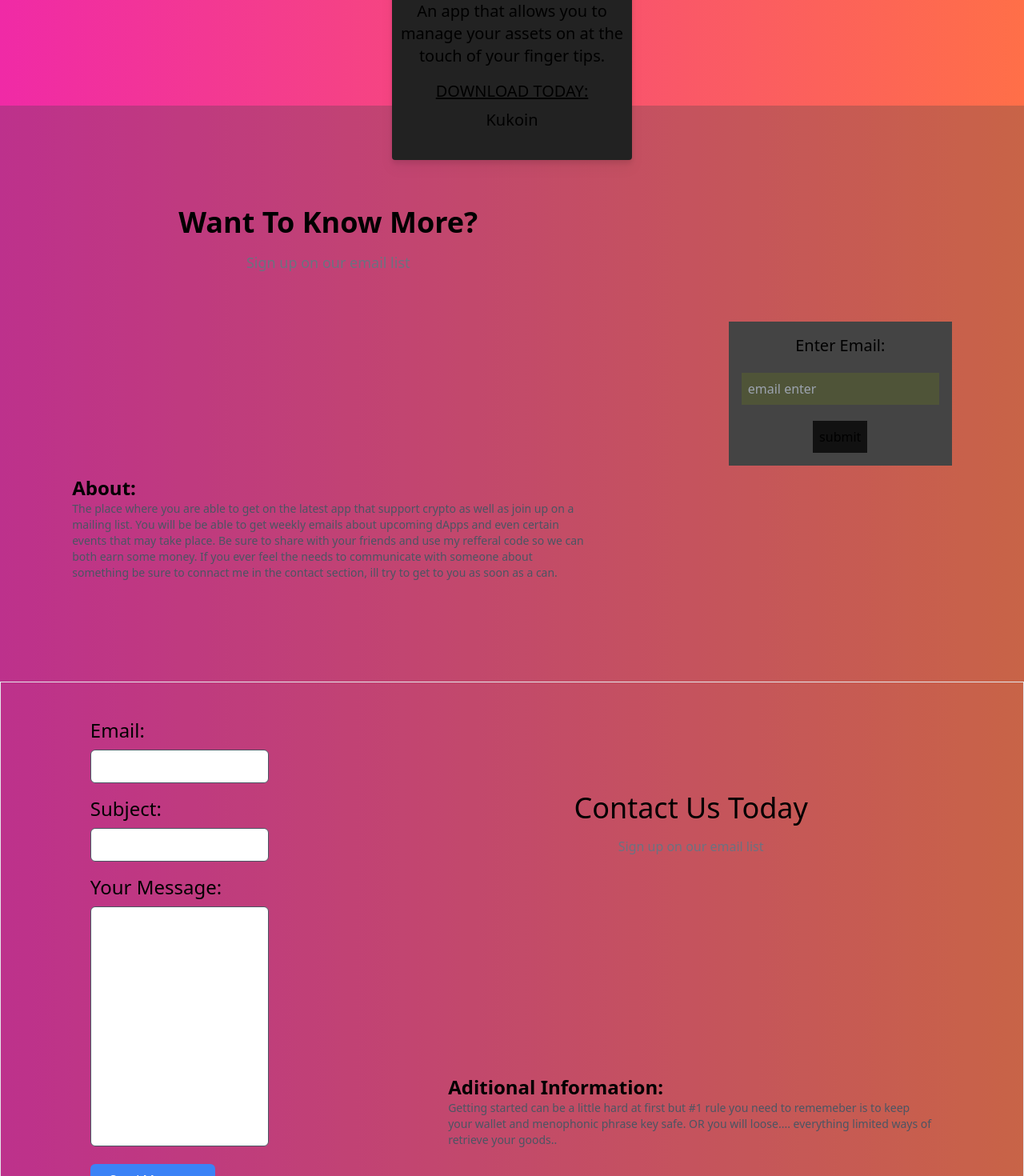
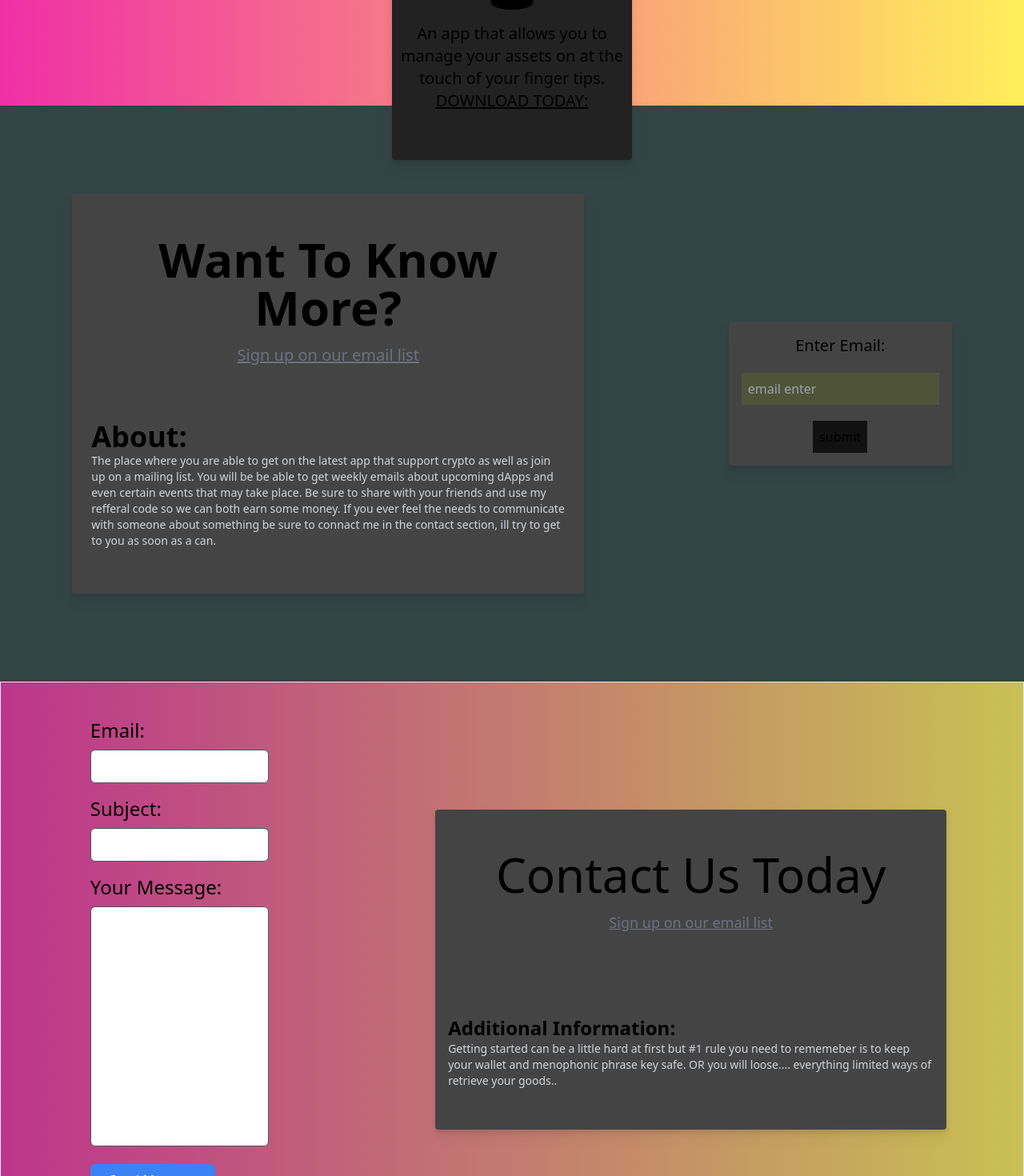
Before and after one commit to CoolistKovbel/cryptonapwhale, a React (Vite) app: page / in a window 1280 px wide. Shown: the part 1380-2850 px from the top of the page at 80% size. Built offline with nearby package versions, Linux system fonts and the light colour scheme.

Commit message:
fixing up the ui need to add in the server connection properties

```diff
--- a/src/components/TheWelcome.tsx
+++ b/src/components/TheWelcome.tsx
@@ -61,7 +61,7 @@ const TheWelcome = () => {
 
   return (
     <>
-      <main className="flex flex-col justify-center items-center w-full min-h-screen bg-gradient-to-r from-[#f02aa6] to-[#ff6f48] hover:bg-gradient-to-r hover:from-[#fff] hover:to-[#ff6f48]">
+      <main className="flex flex-col justify-center items-center w-full min-h-screen bg-gradient-to-r from-[#f02fa6] to-[#ffef59]">
         <div
           id="hero"
           className="w-full p-4  h-[720px] flex items-center justify-around flex-col md:flex-row bg-[#2425]"
@@ -112,48 +112,51 @@ const TheWelcome = () => {
                 key={item.id}
                 className="bg-[#222] flex items-center text-center justify-center flex-col gap-4 text-xl p-2 rounded drop-shadow-lg hover:bg-[#111] w-[300px] h-[300px]"
               >
-                <item.icon className="text-5xl" />
+                <a href={item.link} target="_blank">
+                  <item.icon className="text-6xl mx-auto mb-4" />
                   <p>{item.des}</p>
                   <p className="flex items-center flex-col">
                     <span className="underline mb-2 uppercase">
                       download today:
                     </span>
-                  <a href={item.link} target="_blank">
-                    {item.af}
+                  </p>
                 </a>
-                </p>
               </li>
             ))}
           </ul>
         </article>
 
-        <article className="w-full  h-[720px] flex  items-center justify-around bg-[#3444]">
-          <header className="h-full flex items-center flex-col justify-around w-[50%] h-[400px]">
+        <article className="w-full  h-[720px] flex  items-center justify-around bg-[#344]">
+          <header className=" w-[50%] h-[500px] ">
+            <div className="bg-[#444] flex items-center flex-col justify-around h-full p-5 rounded drop-shadow-lg">
               <div className="text-center">
-              <h2 className="text-4xl font-bold mb-4 capitalize">
+                <h2 className="text-3xl md:text-6xl font-bold mb-4 capitalize">
                   Want to know more?
                 </h2>
-              <p className="text-lg text-gray-500">Sign up on our email list</p>
+                <p className=" text-gray-500 text-lg md:text-xl underline">
+                  Sign up on our email list
+                </p>
               </div>
 
-            <div>
-              <span className="text-2xl font-bold">About:</span>
-              <p className="text-sm text-gray-600">
+              <div className="p-1">
+                <span className="text-4xl font-bold mb-2">About:</span>
+                <p className="text-sm text-gray-300">
                   The place where you are able to get on the latest app that
-                support crypto as well as join up on a mailing list. You will be
-                be able to get weekly emails about upcoming dApps and even
+                  support crypto as well as join up on a mailing list. You will
+                  be be able to get weekly emails about upcoming dApps and even
                   certain events that may take place. Be sure to share with your
-                friends and use my refferal code so we can both earn some money.
-                If you ever feel the needs to communicate with someone about
-                something be sure to connact me in the contact section, ill try
-                to get to you as soon as a can.
+                  friends and use my refferal code so we can both earn some
+                  money. If you ever feel the needs to communicate with someone
+                  about something be sure to connact me in the contact section,
+                  ill try to get to you as soon as a can.
                 </p>
+              </div>
             </div>
           </header>
 
           <form
             onSubmit={EmailSignUp}
-            className="flex items-center flex-col p-4 bg-[#444] gap-5"
+            className="flex items-center flex-col p-4 bg-[#444] gap-5 rounded drop-shadow-lg"
           >
             <label
               htmlFor="emailUser"
@@ -174,25 +177,31 @@ const TheWelcome = () => {
         <article className="w-full border  h-[720px] flex  items-center justify-around bg-[#3444]">
           <ContactForm />
 
-          <header className="h-full flex items-center flex-col justify-around w-[50%] h-[400px]">
+          <header className="  w-[50%] h-[400px] bg-[#444] rounded drop-shadow-lg">
+            <div className="h-full flex items-center flex-col justify-around">
               <div className="w-full p-4 text-center">
-              <h2 className="text-4xl mb-4 capitalize">Contact us today</h2>
-              <p className="text-md text-gray-500">Sign up on our email list</p>
+                <h2 className="text-3xl md:text-6xl mb-4 capitalize">
+                  Contact us today
+                </h2>
+                <p className="text-lg text-gray-500 underline">
+                  Sign up on our email list
+                </p>
               </div>
 
               <div className="p-4">
-              <span className="text-2xl font-bold">Aditional Information:</span>
-              <p className="text-sm text-gray-600">
+                <span className="text-2xl font-bold">
+                  Additional Information:
+                </span>
+                <p className="text-sm text-gray-300">
                   Getting started can be a little hard at first but #1 rule you
                   need to rememeber is to keep your wallet and menophonic phrase
                   key safe. OR you will loose.... everything limited ways of
                   retrieve your goods..
                 </p>
               </div>
+            </div>
           </header>
-
         </article>
-
       </main>
     </>
   );
```
Lines whose indentation alone changed are shown as unchanged.
